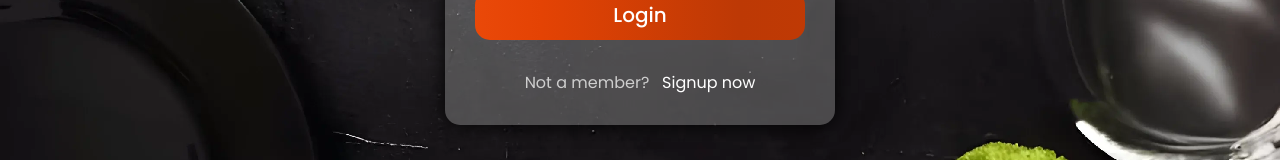
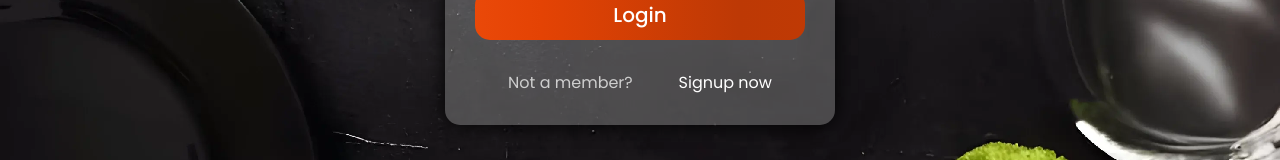
Before and after one commit to rovsenhuseynov/Tengiz_04_28_2024-1, a React (Create React App) app: page /login in a window 1280 px wide. Shown: the part 534-694 px from the top of the page. Built offline with nearby package versions, Linux system fonts and the light colour scheme.

Commit message:
Поправка на страницу Login

```diff
--- a/src/pages/login/Login.scss
+++ b/src/pages/login/Login.scss
@@ -190,7 +190,7 @@
     margin-top: 5px;
 
     a {
-      color: #e6e6e6;;
+      color: #e6e6e6;
       text-decoration: none;
 
       &:hover {
@@ -200,7 +200,9 @@
   }
 
   .form-inner form .signup-link {
-    text-align: center;
+    display: flex;
+    justify-content: space-evenly;
+    align-items: center;
     margin-top: 30px;
 
     a {
```
